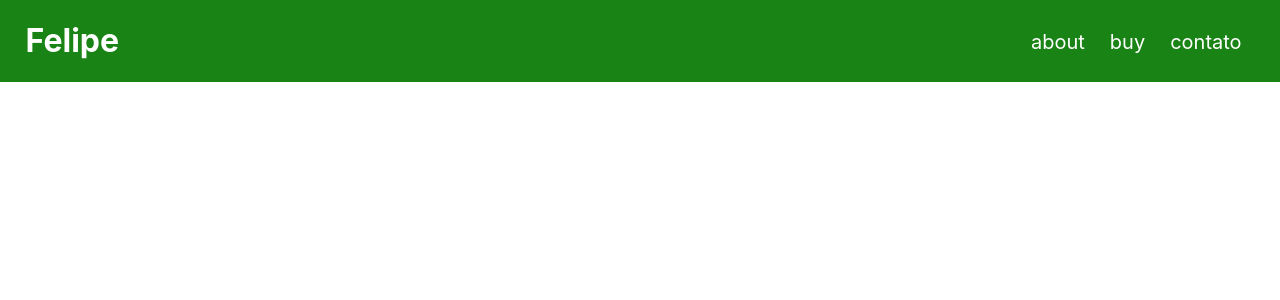
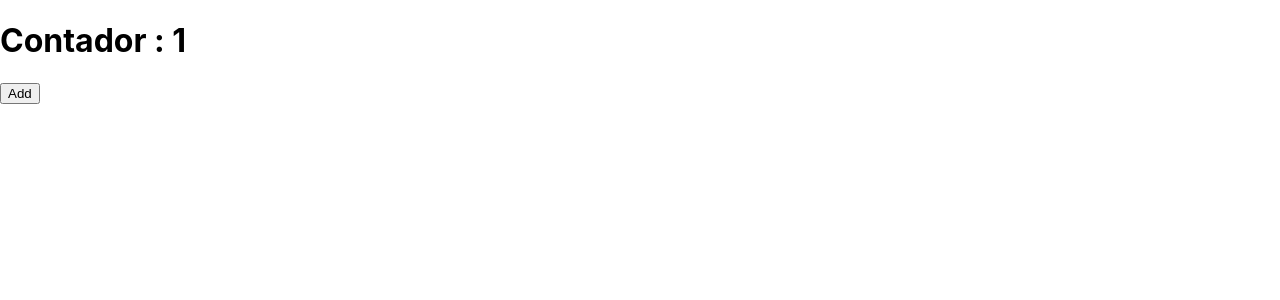
Before and after one commit to felipedev01/Curso-React-js, a React (Create React App) app: page / in a window 1280 px wide. Shown: the top 300 px of the page. Built offline with nearby package versions, Linux system fonts and the light colour scheme.

Commit message:
Contador usando hooks

```diff
--- a/src/App.js
+++ b/src/App.js
@@ -1,10 +1,11 @@
 import React from 'react'
-import Header from './header'
+
 import './App.css';
+import Counter from './header';
 
 function App() {
   return (
-    <Header nome="Felipe" links={["about","buy","contato"]}></Header>
+    <Counter count={1}></Counter>
   );
 }
 
--- a/src/header.js
+++ b/src/header.js
@@ -1,23 +1,22 @@
 
 import React from 'react'
 import './App.css'
-import Menu from './Menu'
+import { useState } from 'react'
 
-function Header (props){
+function Counter (props){
+
+  const[count, setCount]=useState(props.count)
+  function add(){
+
+     setCount(count+1)
+  }
 
   return(
-    <header className="header">
-    <h1 className="titulo">
-      {props.nome}
-    </h1>
-
-   <Menu links={props.links}>
-
-   </Menu>
 
 
-
-  </header>
+       <div> <h1>Contador : {count}</h1>
+          <button onClick={add}>Add</button>
+       </div>
 
 
   )
@@ -25,4 +24,4 @@ function Header (props){
 }
 
 
-export default Header
+export default Counter
```
